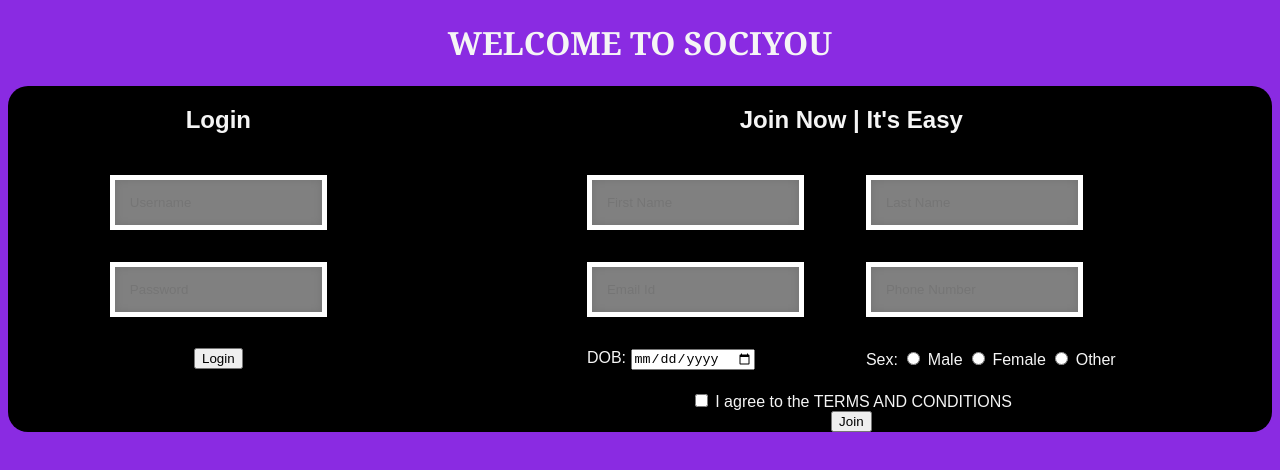
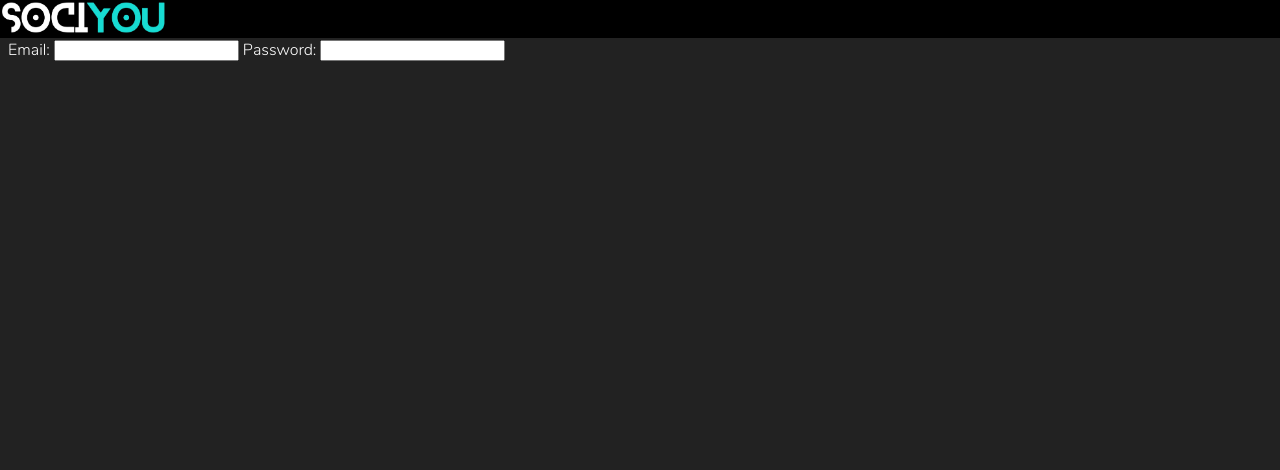
Before and after one commit to MavN1ck/SociYou, a plain HTML site: page main.html in a window 1280 px wide. Drawn offline with Linux system fonts and the light colour scheme.

Commit message:
Another Commit

```diff
--- /dev/null
+++ b/css/style.css
@@ -0,0 +1,23 @@
+*{
+    box-sizing: border-box;
+}
+@font-face{
+    font-family: Nunito ;
+    src: url("../Fonts/nunito.woff");
+}
+.heading{
+    background-color: black;
+    position: fixed;
+    overflow: hidden;
+    top: 0;
+    left: 0;
+    width:100%;
+}
+body{
+    margin-top: 40px;
+    background-color: #222;
+    background-attachment:fixed;
+    background-size: cover;
+    color: white ;
+    font-family: Nunito;
+}
--- a/css/stylesheet.css
+++ /dev/null
@@ -1,48 +0,0 @@
-body{
-    margin=0;
-    padding=0;
-    font-family: Arial, Helvetica, sans-serif;
-    background-image: url("/images/back.jpg") no-repeat;
-    background-color: blueviolet;
-    background-attachment: fixed;
-    background-position: center center;
-    background-repeat: no-repeat;
-    background-size: cover;
-}
-
-.heading{
-    font-family: Georgia, 'Times New Roman', Times, serif;
-    text-align: center;
-    text-decoration: cadetblue;
-    color: whitesmoke;
-}
-.box{
-    display: grid;
-    grid-template-columns: 1fr 2fr;
-    grid-gap: 2px;
-    border-radius: 20px;
-    background-color: black;
-    color:whitesmoke
-
-}
-
-.t-box{
-    border: 5px solid white;
-    -webkit-box-shadow:
-      inset 0 0 8px  rgba(0,0,0,0.1),
-            0 0 16px rgba(0,0,0,0.1);
-    -moz-box-shadow:
-      inset 0 0 8px  rgba(0,0,0,0.1),
-            0 0 16px rgba(0,0,0,0.1);
-    box-shadow:
-      inset 0 0 8px  rgba(0,0,0,0.1),
-            0 0 16px rgba(0,0,0,0.1);
-    padding: 15px;
-    background: rgba(255,255,255,0.5);
-    margin: 0 0 10px 0;
-}
-
-.tables{
-    border-collapse:separate;
-    border-spacing:60px 20px;
-}
--- a/main.html
+++ b/main.html
@@ -1,50 +1,22 @@
 <!DOCTYPE html>
 <html>
 <head>
-    <link rel="stylesheet" type="text/css" href="css/stylesheet.css">
+    <link rel="stylesheet" type="text/css" href="css/style.css">
 	<title>SociYOU | Join or Login</title>
 </head>
 <body>
     <div class="heading">
-        <h1>WELCOME TO SOCIYOU</h1>
+        <img src="./images/Logo.jpg" height=35px>
     </div>
-    <div class="box">
-           <div class="Login-box" align="CENTER">
-            <form>
-            <h2>Login</h2>
-                <table class="tables">
-                     <tr>
-                        <td><input type="text" placeholder="Username" class="t-box" value=""></td>
-                    </tr>
-                    <tr>
-                        <td><input type="password" placeholder="Password" class="t-box" value=""></td>
-                    </tr>
-                </table>
-                <button value="" class=btn>Login</button>
-             </form>
-            </div>
-
-        <div class="Registration-box" align="CENTER">
-            <h2>Join Now | It's Easy</h2>
-            <form>
-            <table class="tables">
-                <tr>
-                    <td><input type="text" placeholder="First Name" class="t-box" value=""></td>
-                    <td><input type="text" placeholder="Last Name" class="t-box" value=""></td>
-                </tr>
-                <tr>
-                    <td><input type="Email" placeholder="Email Id" class="t-box" value=""></td>
-                    <td><input type="number" placeholder="Phone Number" class="t-box" value=""></td>
-                </tr>
-                <tr>
-                    <td>DOB: <input type="date" class="" value=""></td>
-                    <td>Sex: <input type="radio" class="" value=""> Male <input type="radio" class="" value=""> Female <input type="radio" class="" value=""> Other </td>
-                </tr>
-                </table>
-                <input type="checkbox" class="" value="" align="LEFT-MARGIN"> I agree to the TERMS AND CONDITIONS</br>
-                <button value="" class="btn">Join</button>
-                </form>
-        </div>
-    </div>
+   <section class="Login-box">
+       <label>
+           Email:
+           <input type="text" required="required"  />
+       </label>
+       <label>
+           Password:
+           <input type="password" required=required" />
+       </label>
+   </section>
 </body>
 </html>
```
Also changed, not shown: Fonts/AvenirLTStd-Book.otf (added), Fonts/nunito-light-webfont.woff2 (added), Fonts/nunito.woff (added), Logo.jpg (added), images/Logo.jpg (added).
